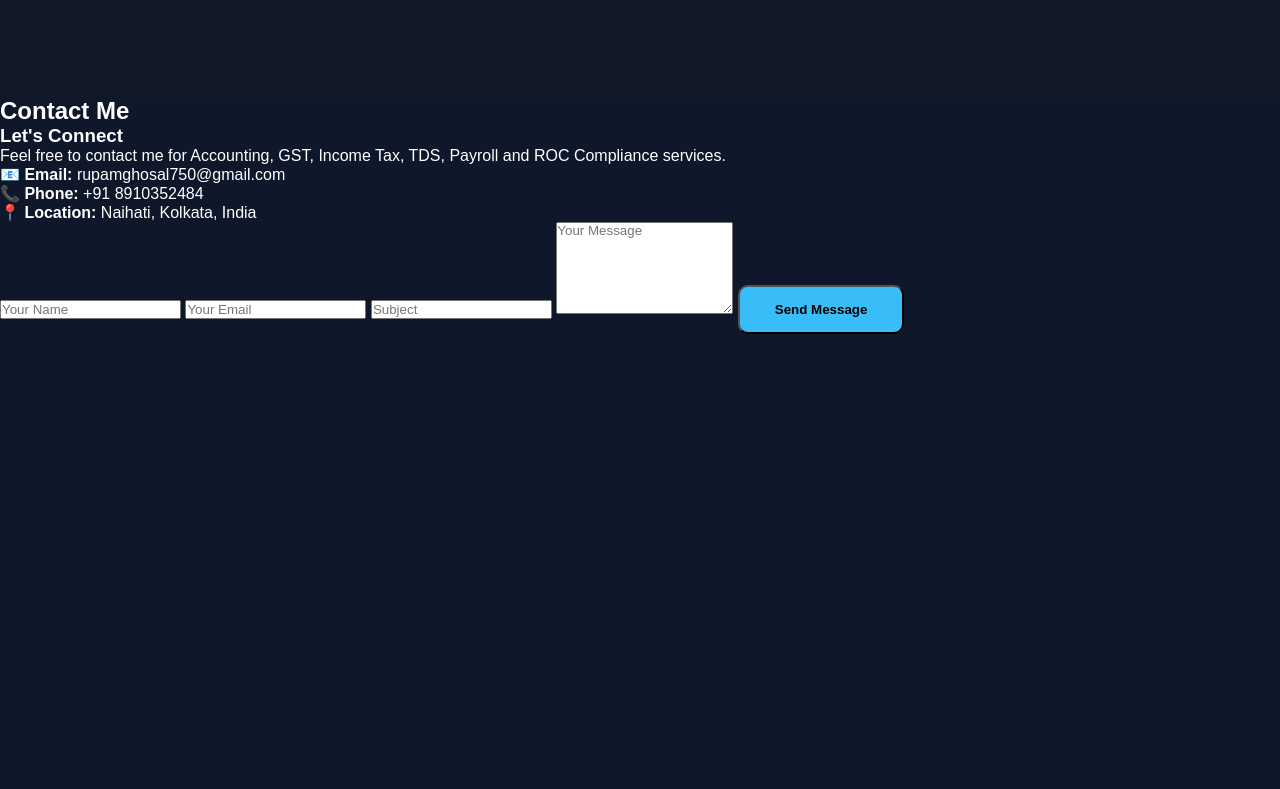
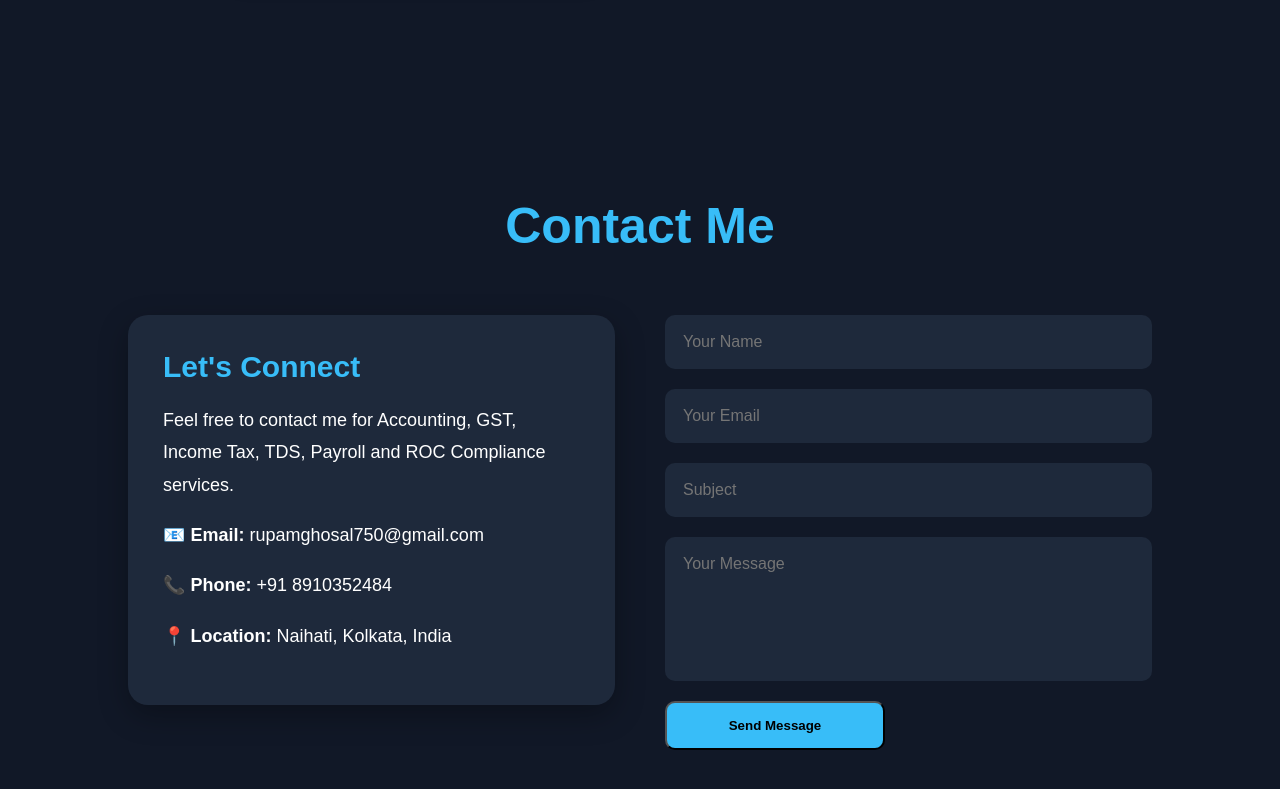
Before and after one commit to rupamghosal750-dotcom/rupamghosal750-dotcom.github.io, a plain HTML site: page index.html in a window 1280 px wide. Shown: the part 4869-5658 px from the top of the page. Before the commit the page ends 5203 px from the top, so only its background shows below. Drawn offline with Linux system fonts and the light colour scheme.

Commit message:
Update style.css

```diff
--- a/style.css
+++ b/style.css
@@ -386,3 +386,80 @@ line-height:1.7;
 .timeline-item:nth-child(even)::before{
     left:-9px;
 }
+/* ================= Contact Section ================= */
+
+.contact{
+    padding:100px 10%;
+    background:#111827;
+}
+
+.contact h2{
+    text-align:center;
+    font-size:50px;
+    color:#38bdf8;
+    margin-bottom:60px;
+}
+
+.contact-container{
+    display:grid;
+    grid-template-columns:1fr 1fr;
+    gap:50px;
+    align-items:start;
+}
+
+.contact-info{
+    background:#1e293b;
+    padding:35px;
+    border-radius:20px;
+    box-shadow:0 10px 30px rgba(0,0,0,.3);
+}
+
+.contact-info h3{
+    color:#38bdf8;
+    font-size:30px;
+    margin-bottom:20px;
+}
+
+.contact-info p{
+    margin:18px 0;
+    line-height:1.8;
+    font-size:18px;
+}
+
+.contact-form{
+    display:flex;
+    flex-direction:column;
+    gap:20px;
+}
+
+.contact-form input,
+.contact-form textarea{
+
+    width:100%;
+    padding:16px;
+    background:#1e293b;
+    color:white;
+    border:2px solid transparent;
+    border-radius:10px;
+    outline:none;
+    font-size:16px;
+}
+
+.contact-form input:focus,
+.contact-form textarea:focus{
+
+    border-color:#38bdf8;
+
+}
+
+.contact-form textarea{
+
+    resize:none;
+
+}
+
+.contact-form button{
+
+    width:220px;
+
+}
```
